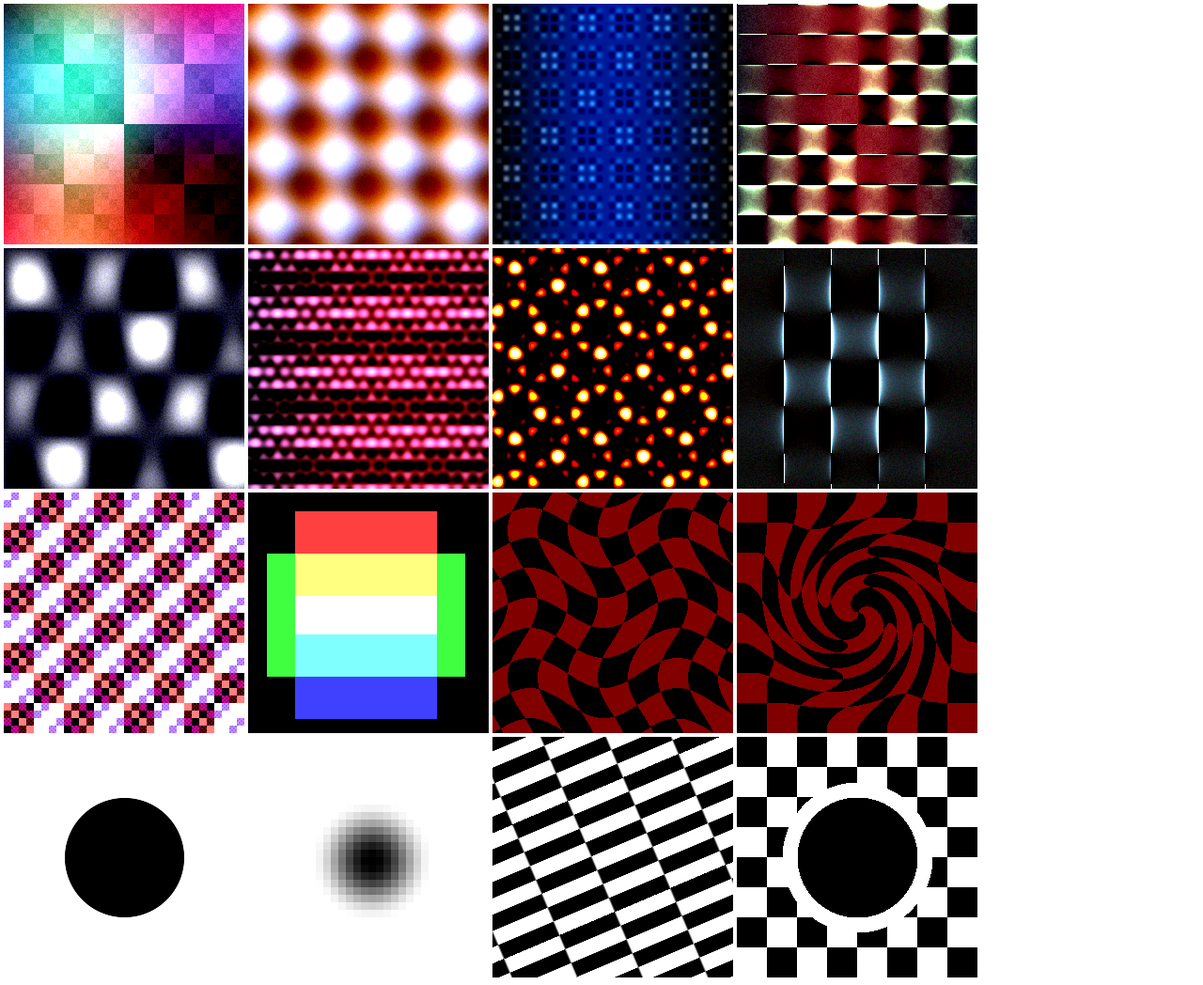
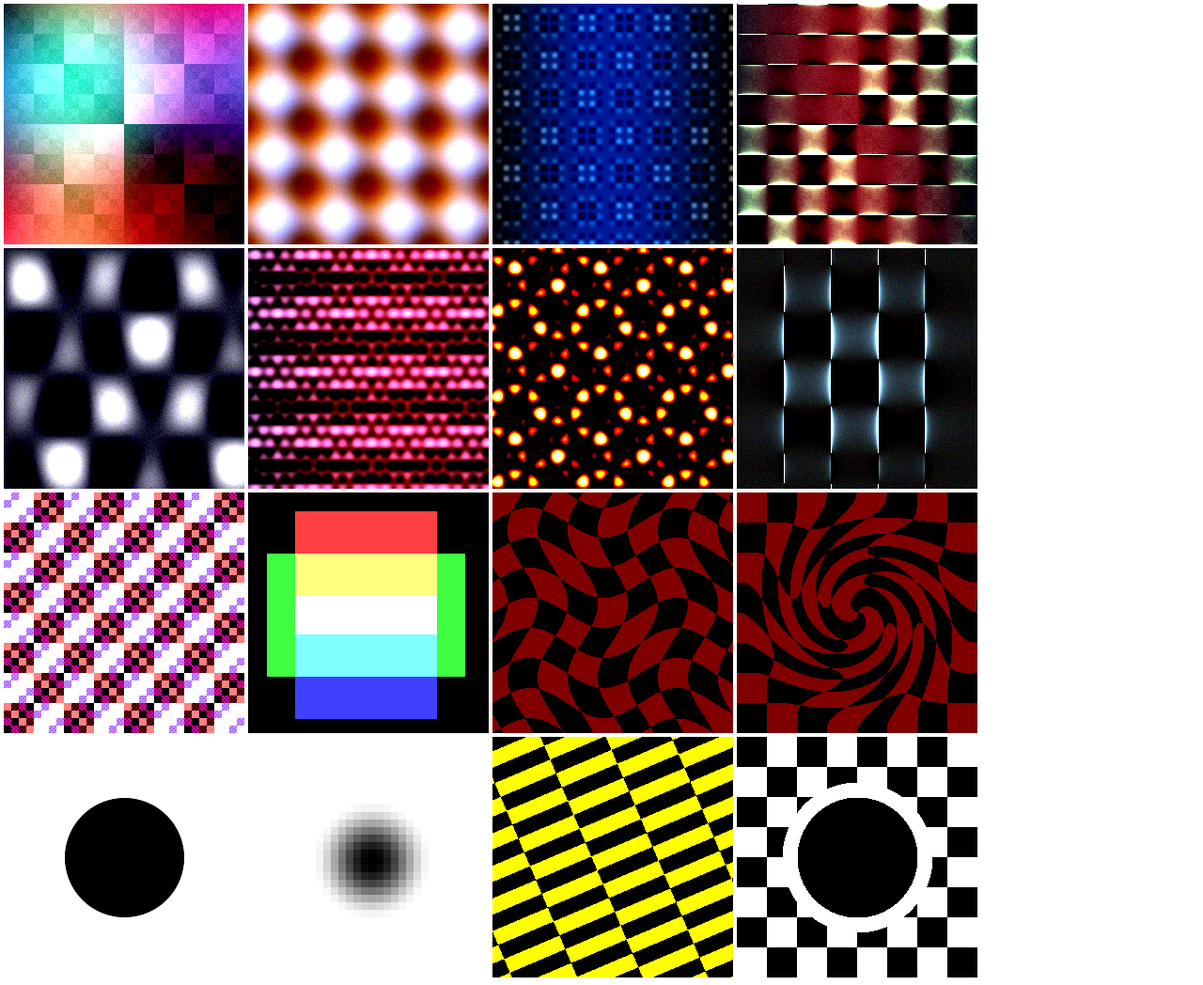
Before and after one commit to mrdoob/texgen.js, a plain HTML site: page examples/index.html in a window 1280 px wide. Shown: the whole page at 94% size. Drawn offline with Linux system fonts and the light colour scheme.

Commit message:
Transform getpixelnearest

```diff
--- a/examples/index.html
+++ b/examples/index.html
@@ -181,7 +181,7 @@
 			//
 
 			var texture = new TG.Texture( 256, 256 )
-				.add( new TG.CheckerBoard() )
+				.add( new TG.CheckerBoard().color( 1, 1, 0 ) )
 				.set( new TG.Transform().offset( 10, 20 ).angle( 23 ).scale( 2, 0.5 ) )
 				.toCanvas();
 
--- a/src/TexGen.js
+++ b/src/TexGen.js
@@ -422,8 +422,9 @@ TG.Transform = function () {
 
 						's += ' + offset[ 0 ] + ' + width /2;',
 						't += ' + offset[ 1 ] + ' + height /2;',
-						'var value = TG.Utils.getPixelBilinear( src.array, s, t, 0, width, height );',
-						'color.setRGB( value, value, value );'
+
+						'color.set( src.getPixelNearest( s, t ) );',
+
 					].join( '\n' );
 				}
 		} );
```
